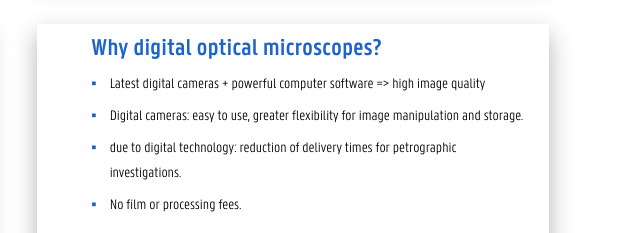
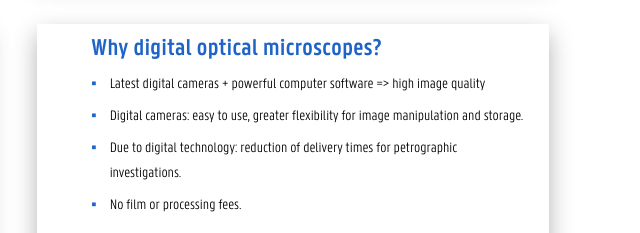
Before and after one commit to OpenWebslides-Content/Digital_imaging_techniques_part_1-2_basic_principles, a website: page index.html in a window 1280 px wide. Shown: the part 6440-6673 px from the top of the page, 575-1215 px from the left. Drawn offline with Linux system fonts and the light colour scheme.

Commit message:
Update slidedeck

```diff
--- a/index.html
+++ b/index.html
@@ -415,7 +415,7 @@
     <ul data-view-type="live">
       <li data-view-type="live">Latest digital cameras + powerful computer software => high image quality</li>
       <li data-view-type="live">Digital cameras: easy to use, greater flexibility for image manipulation and storage.</li>
-      <li data-view-type="live">due to digital technology: reduction of delivery times for petrographic investigations.</li>
+      <li data-view-type="live">Due to digital technology: reduction of delivery times for petrographic investigations.</li>
       <li data-view-type="live">No film or processing fees.</li>
     </ul>
     <p data-view-type="course">The explosive growth in digital imaging technologies is taking the imaging market by storm. The latest digital cameras combined with powerful computer software now offer image quality that is comparable with traditional silver halide film photography. Moreover, digital cameras are also easier to use and offer greater flexibility for image manipulation and storage. Digital imaging is increasingly applied to image capture for microscopy - an area that demands high resolution, colour fidelity and careful management of, often, limited light conditions. These are challenging requirements, even for traditional film based photography, so why consider digital imaging? We will try to address how digital imaging performs under these conditions and what the advantages are of digital imaging for the optical microscopist.</p>
```
